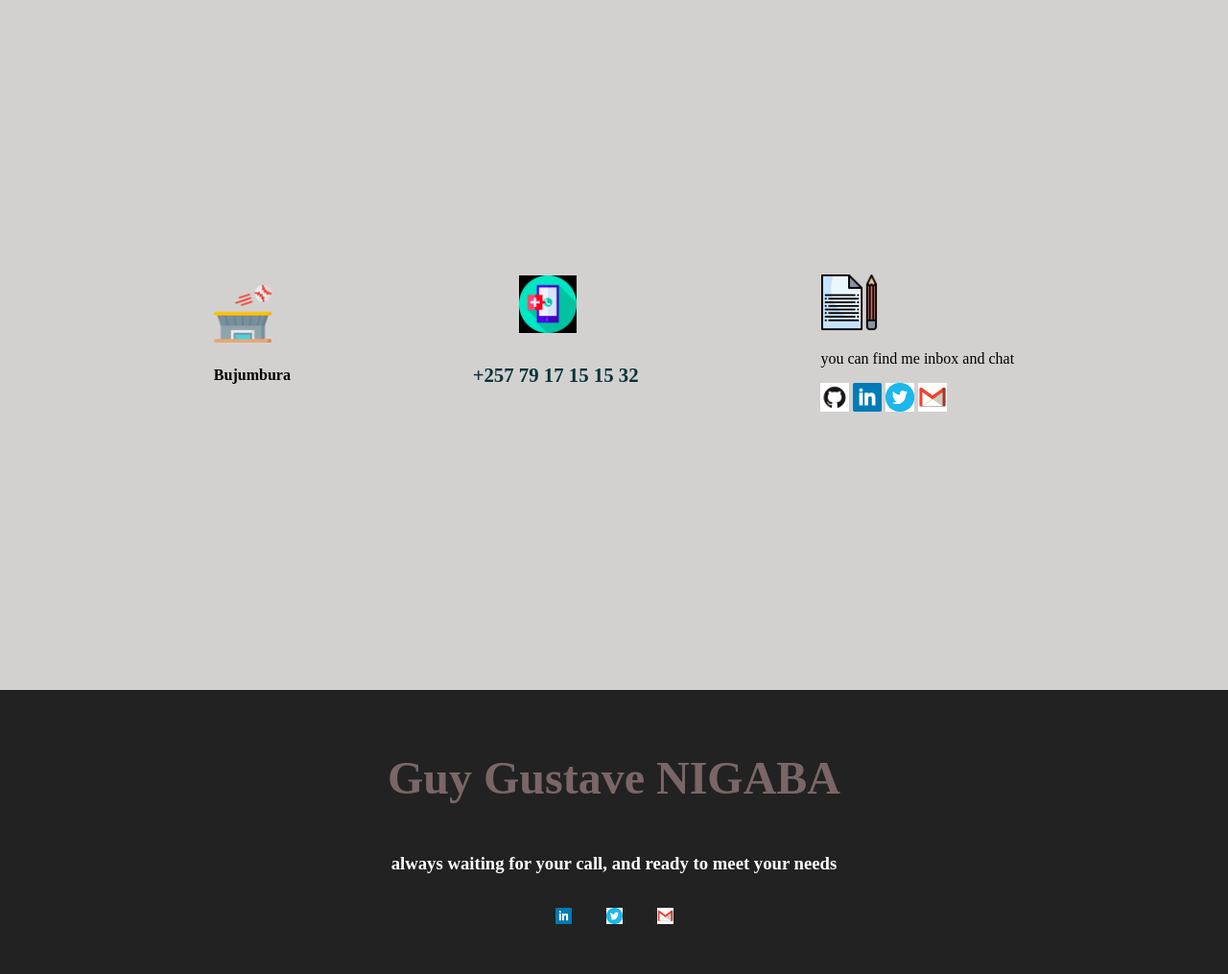
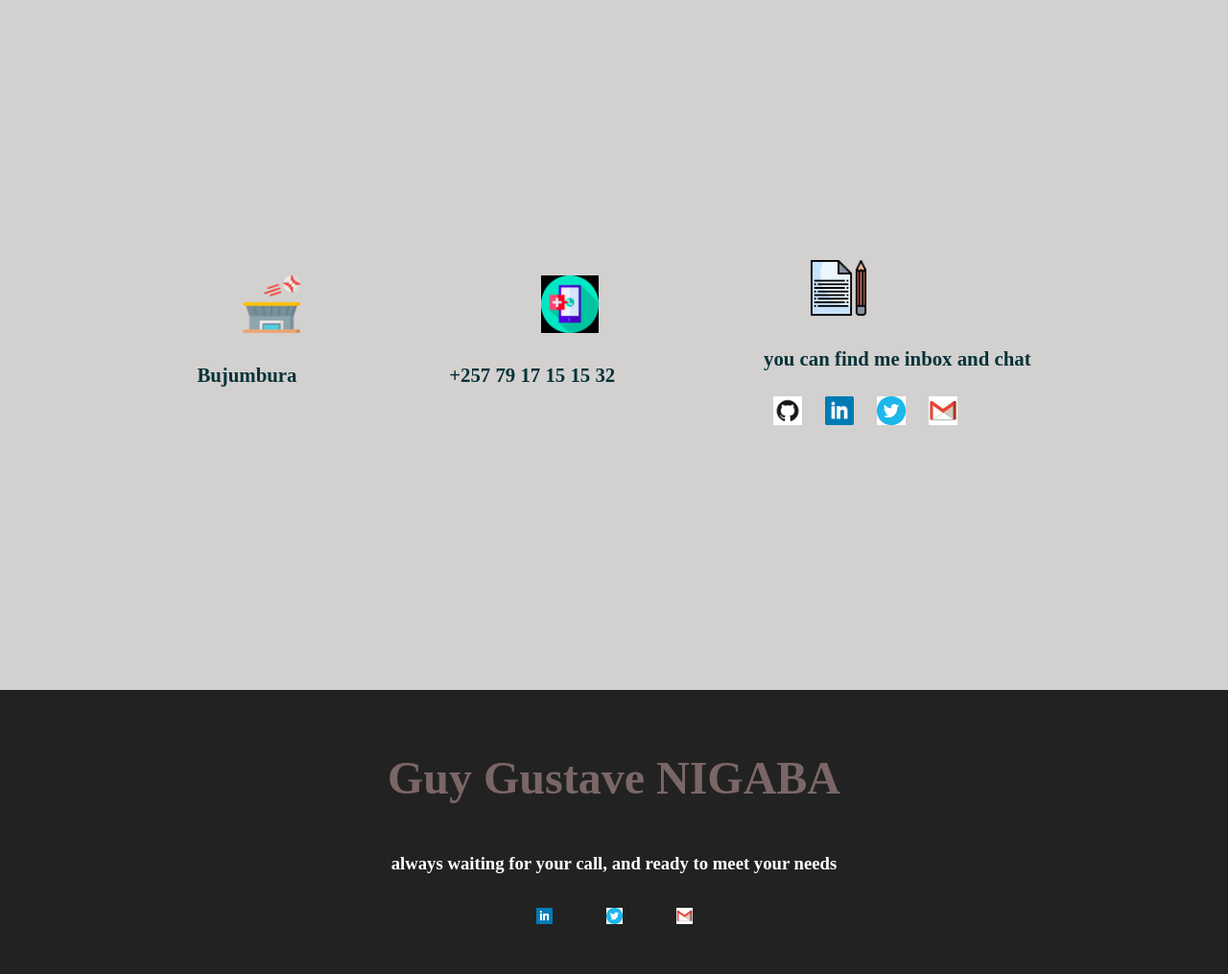
Before and after one commit to Guy-Gustave/portefeuille, a PHP site: page / in a window 1280 px wide. Shown: the part 3502-4517 px from the top of the page at 96% size. Run offline with PHP 8.4, Linux system fonts and the light colour scheme.

Commit message:
change contact

```diff
--- a/assets/css/style.css
+++ b/assets/css/style.css
@@ -534,11 +534,16 @@ nav {
   /* padding-left: 2rem; */
 }
 
-.call h4  {
+.ecrire h4  {
   color: #063338;
   font-size: 1.3rem;
 }
 
+.link a {
+  margin: 10px;
+}
+
+.connect img,
 .call a {
   padding-left: 3rem;
 }
--- a/index.html
+++ b/index.html
@@ -215,7 +215,7 @@
       </div>
       <div class="inbox">
         <a href="#" class="connect" ><img src="./assets/images/ecrire-une-lettre.png.png" alt="chat"></a>
-        <p>you can find me inbox and chat</p>
+        <h4>you can find me inbox and chat</h4>
         <div class="link">
           <a href="https://github.com/Guy-Gustave"> <img src="./assets/images/GitHub-Mark.png" class="img-fluid"
               alt="Github Icon" height="30" width="30"></a>
```
